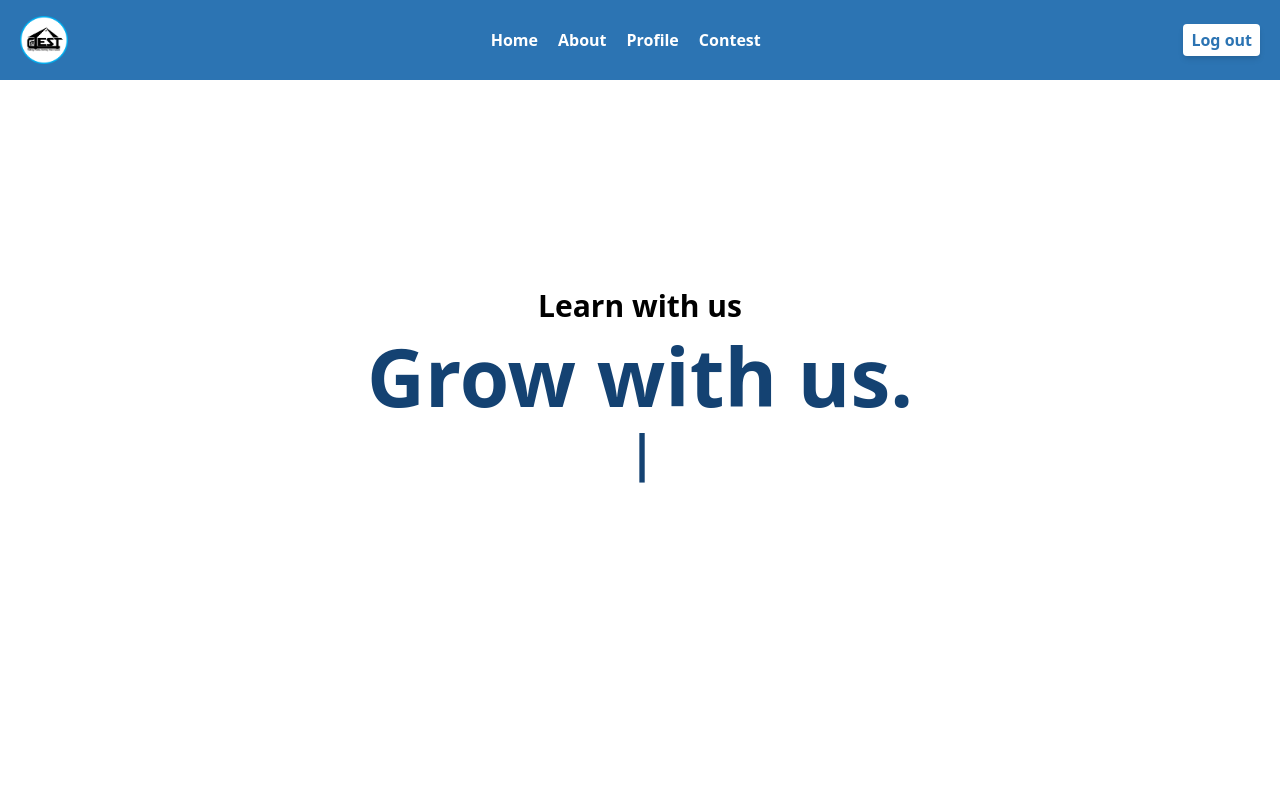
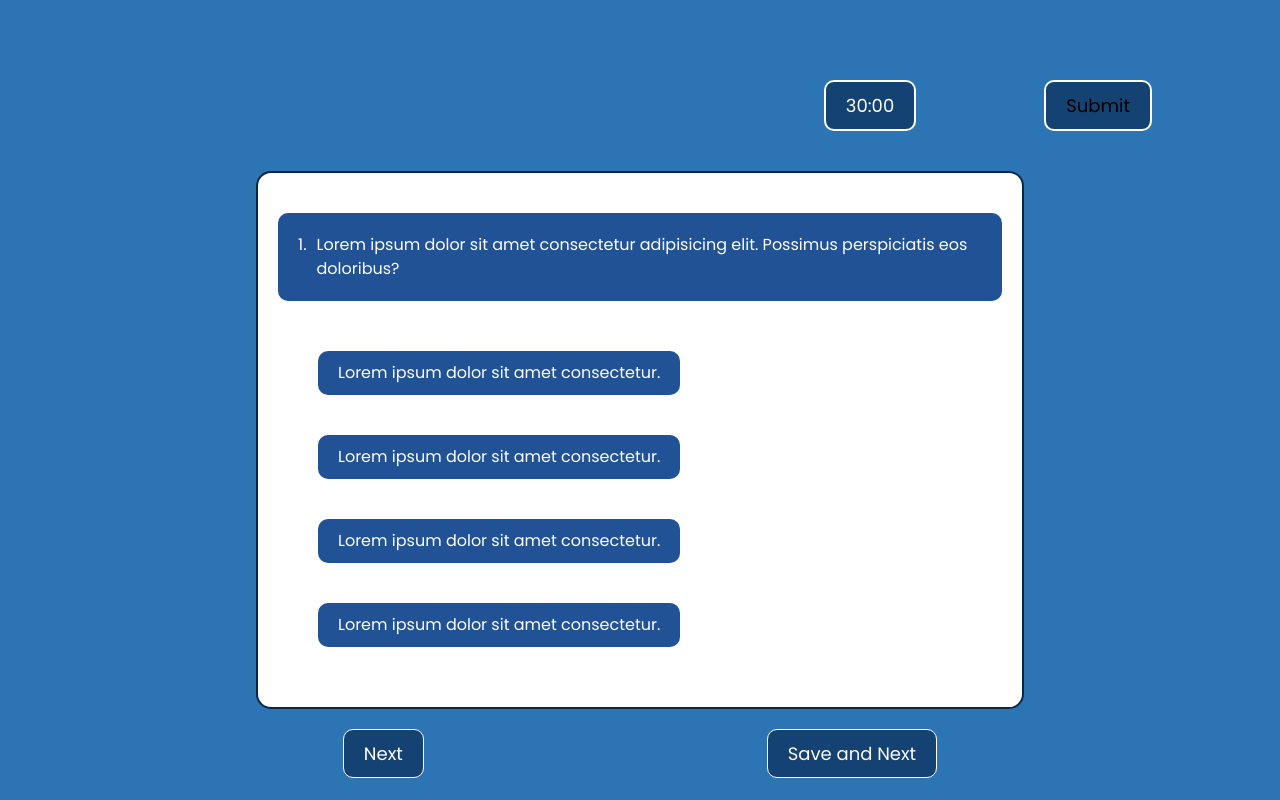
Before and after one commit to cest-nitr/gateportal__, a React (Create React App) app: page / in a window 1280 px wide. Shown: the top 800 px of the page. Built offline with nearby package versions, Linux system fonts and the light colour scheme.

Commit message:
quiz page added

```diff
--- a/src/App.js
+++ b/src/App.js
@@ -1,12 +1,10 @@
 import React from 'react'
-import Navbar from './components/Navbar';
-import Router from './components/Router';
-
+import './Quiz.css';
+import Quiz from './components/Quiz';
 const App = () => {
   return (
     <>
-    <Navbar />
-    <Router />
+    <Quiz/>
     </>
   )
 }
--- /dev/null
+++ b/src/Quiz.css
@@ -0,0 +1,126 @@
+@import url('https://fonts.googleapis.com/css2?family=Poppins:wght@300;400;500;600;700&display=swap');
+*{
+  font-family: 'Poppins', sans-serif;
+  padding: 0;
+  margin: 0;
+}
+.quizbody{
+  background:#2C74B3;
+  min-height: 100vh;
+}
+.utils{
+  display:flex;
+  flex-direction: row;
+  justify-content: flex-end;
+}
+.utils > *{
+  width: max-content;
+  background-color:#144272;
+  color:black;
+  border-radius: 10px;
+  padding: 10px 20px;
+  margin-top: 10vh;
+  margin-right: 10vw;
+  border: 2px solid white;
+  font-size: large;
+  transition: all 0.3s ease-in-out;
+}
+.utils > *:hover{
+  background-color: #0A2647;
+  color: white;
+  transform: translate(2px,0);
+  cursor: pointer;
+}
+.timer{
+  color: white;
+  background-color: #144272;
+}
+.timer:hover{
+  cursor: default;
+  transform: translate(0,0);
+  background-color: #144272;
+  color: white;
+}
+.quiz-box{
+  width:60vw;
+  margin: 5vh auto 20px;
+  background: white;
+  border:2px solid #0A2647;
+  border-radius: 15px;
+  padding: 20px;
+}
+.question-box{
+  width: fit-content;
+  margin: 20px auto 10px;
+  display: flex;
+  flex-direction: row;
+  justify-content:flex-start;
+  background-color: #205295;
+  color: white;
+  border: none;
+  border-radius: 10px;
+}
+.question-box > *{
+  margin: 20px;
+}
+.question-title{
+  margin-left: 0;
+}
+.question-num{
+  margin-right: 10px;
+}
+.answer-box{
+  margin-top: 10px;
+  padding: 20px;
+}
+.answer-box > ul{
+  list-style: none;
+  display: flex;
+  flex-wrap: wrap;
+  flex-direction: row;
+  justify-content: space-between;
+}
+.answer-box > ul > *{
+  overflow: scroll;
+  margin: 20px;
+  width: fit-content;
+  min-width: 15vw;
+  padding: 10px 20px;
+  background-color: #205295;
+  color: white;
+  border: none;
+  border-radius: 10px;
+  transition: all 0.3s ease-in-out;
+}
+.answer-box > ul > *::-webkit-scrollbar {
+  display: none;
+}
+
+.answer-box > ul > *:hover{
+  background-color: #2C74B3;
+  transform: translate(0,-2px);
+  cursor: pointer;
+  box-shadow: 2px 4px 2px rgb(205, 202, 202);
+}
+.buttons{
+  margin: 0 auto;
+  display:flex;
+  flex-direction: row;
+  justify-content: space-evenly;
+  flex-wrap: wrap;
+}
+.buttons > *{
+  width: max-content;
+  border: 1px solid white;
+  background-color: #144272;
+  color:white;
+  border-radius: 10px;
+  padding: 10px 20px;
+  font-size: large;
+  transition: all 0.3s ease-in-out;
+}
+.buttons > *:hover{
+  background-color: #0A2647;
+  transform: translate(0,-2px);
+  cursor: pointer;
+}
--- /dev/null
+++ b/src/components/Quiz.js
@@ -0,0 +1,30 @@
+import React from 'react'
+
+export default function Quiz() {
+  return (
+    <div className='quizbody'>
+      <div className="utils">
+        <button className="timer"><span>30:00</span></button>
+        <button className="submit-btn">Submit</button>
+      </div>
+      <div className="quiz-box">
+        <div className="question-box">
+          <p className='question-num'><span>1</span>.</p>
+          <p className='question-title'>Lorem ipsum dolor sit amet consectetur adipisicing elit. Possimus perspiciatis eos doloribus?</p>
+        </div>
+        <div className="answer-box">
+          <ul className="option-list">
+            <li>Lorem ipsum dolor sit amet consectetur.</li>
+            <li>Lorem ipsum dolor sit amet consectetur.</li>
+            <li>Lorem ipsum dolor sit amet consectetur.</li>
+            <li>Lorem ipsum dolor sit amet consectetur.</li>
+          </ul>
+        </div>
+      </div>
+      <div className="buttons">
+        <button className="next-btn">Next</button>
+        <button className="save-next-btn">Save and Next</button>
+      </div>
+    </div>
+  )
+}
```
Also changed, not shown: 1 other file (tests, documents, lock files or other folders).
